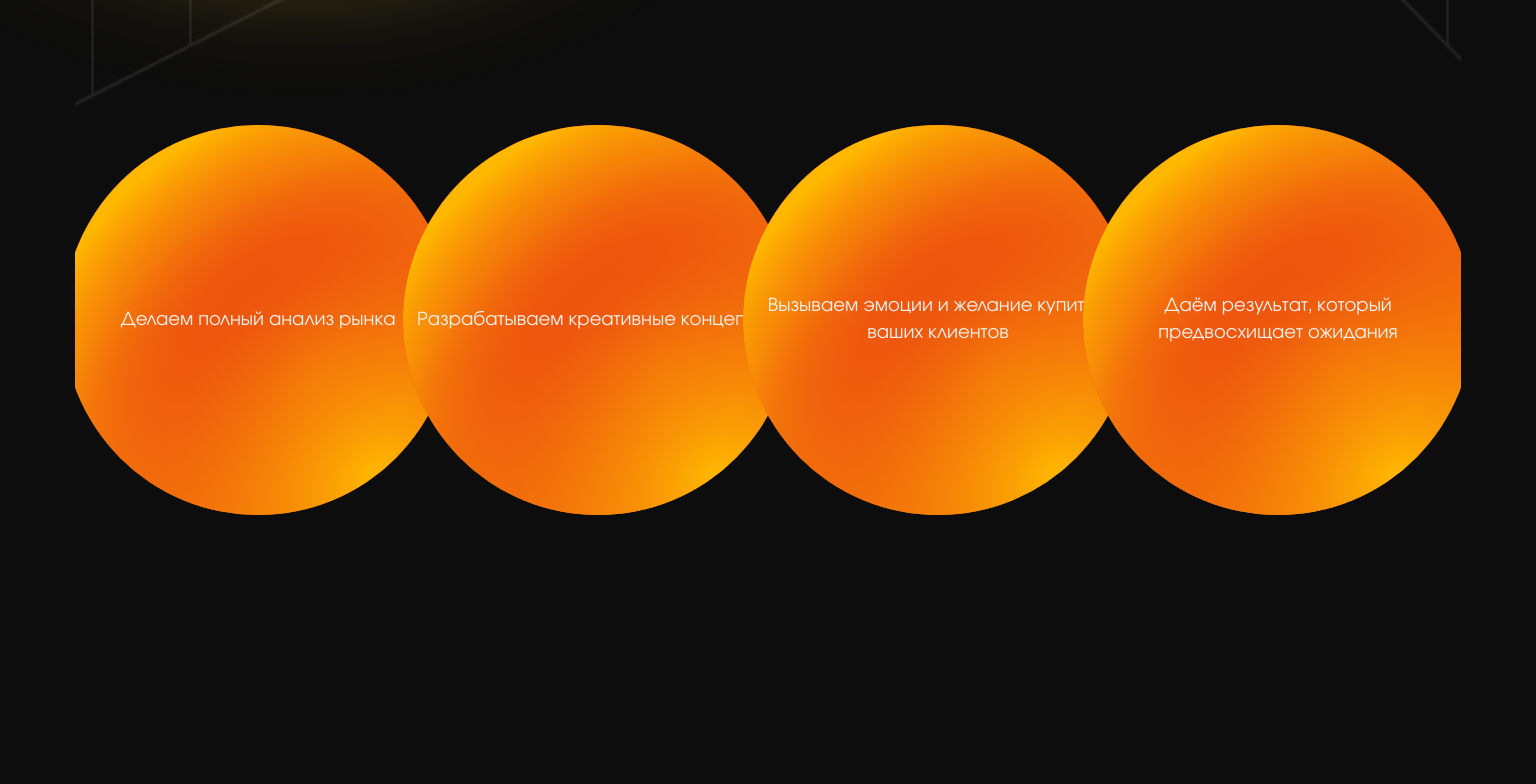
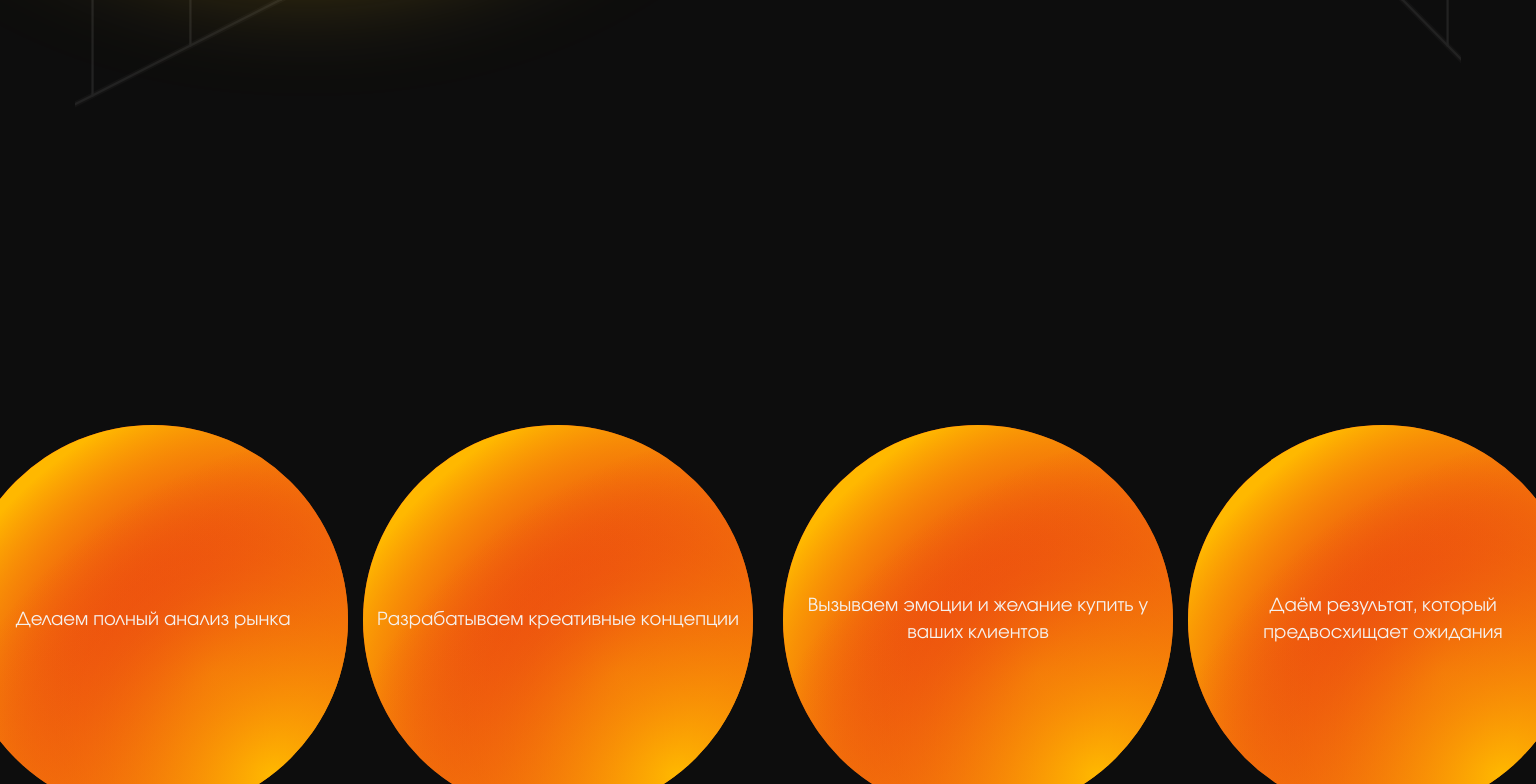
Before and after one commit to Olga-Tsygankova/mst, a React (Vite) app: page / in a window 1536 px wide. Shown: the part 1300-2084 px from the top of the page. Built offline with nearby package versions, Linux system fonts and the light colour scheme.

Commit message:
fix: fix animation about

```diff
--- a/src/components/About/About.tsx
+++ b/src/components/About/About.tsx
@@ -32,23 +32,24 @@ export const About = () => {
         .fromTo(
             [leftContain, rightContain],
             {
-                x: (i) => i === 0 ? -170 : 170
+                x: (i) => i === 0 ? -210 : 210
             },
             {
                 x: (i) => i === 0 ? 0 : 0,
                 duration: 1,
-                opacity: 0
+                opacity: 0,
+                zIndex: 2
             }
         )
         .fromTo(
             [leftBubble, rightBubble],
             {
-                x: (i) => i === 0 ? -510 : 510
+                x: (i) => i === 0 ? -615 : 615
             },
             {
                 x: (i) => i === 0 ? 0 : 0,
                 duration: 2,
-                zIndex: 1
+                zIndex: 3
             }
         )
         .fromTo(center,
@@ -57,7 +58,7 @@ export const About = () => {
         },
         {
             opacity: 1,
-            zIndex: 2,
+            zIndex: 4,
         })
 
     });
--- a/src/components/About/style.module.css
+++ b/src/components/About/style.module.css
@@ -1,6 +1,6 @@
 .about {
     position: relative;
-    top: -500px;
+    top: -200px;
 
     max-width: 1440px;
     margin: 0 auto;
@@ -8,7 +8,6 @@
     display: flex;
     justify-content: center;
     gap: 32px;
-    overflow: hidden;
 
     min-width: 170px;
     min-height: 170px;
@@ -83,7 +82,8 @@
     .left__first,
     .left__second,
     .right__first,
-    .right__second {
+    .right__second,
+    .centerBall {
         min-width: 390px;
         min-height: 390px;
     }
```
